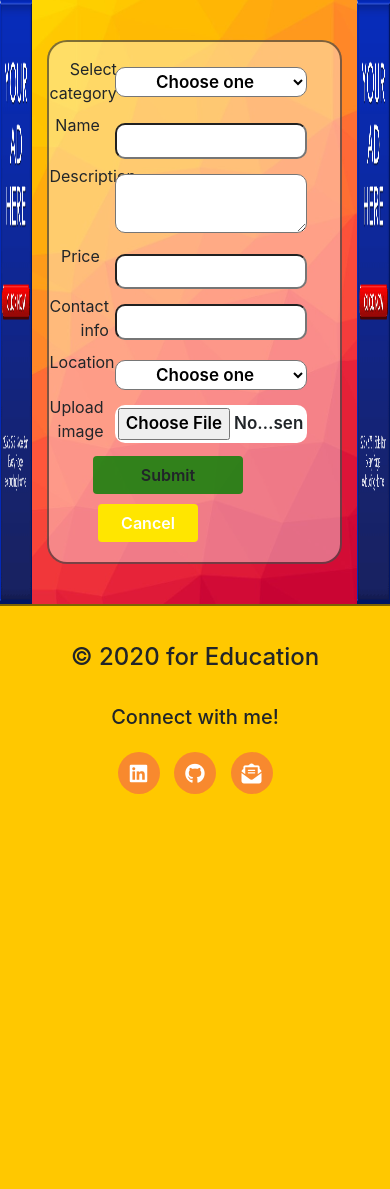
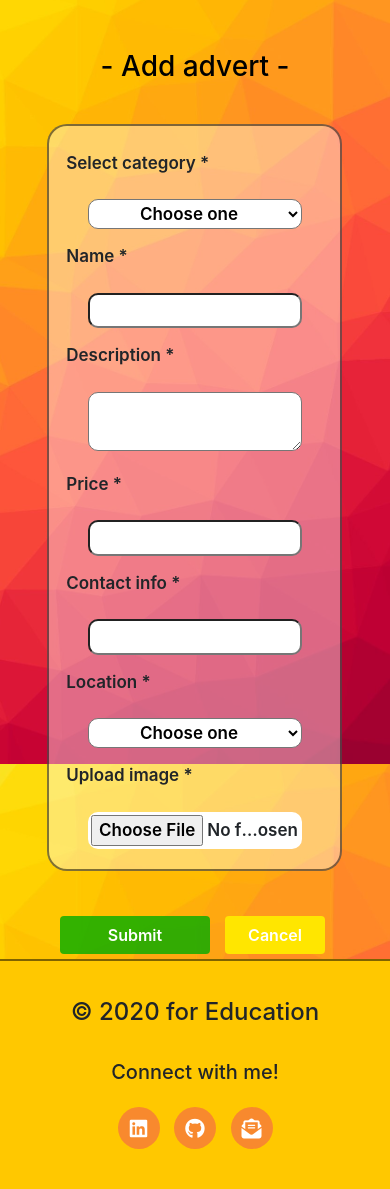
Before and after one commit to romangrubic/Snoop-Adverts-Flask, a Flask app: template templates/add_advert.html in a window 390 px wide. Shown: the part 80-1269 px from the top of the page. Before the commit the page ends 874 px from the top, so only its background shows below. Run offline with Flask 2, Linux system fonts and the light colour scheme; the template is opened without the code that fills it, so the values that code supplies are empty; some libraries are stand-ins or nearby versions.

Commit message:
Add advert page fully responsvie and tested on phone

```diff
--- a/static/css/style.css
+++ b/static/css/style.css
@@ -193,16 +193,17 @@ margin:0;
 }
 .edit-btn{
     color: white;
-    width: 100px;
+    width: 150px;
     margin: 5px;
     font-weight: 600;
     background-color: rgb(86, 164, 253);
 }
 .btn-submit{
+    color:white;
     width: 150px;
     margin: 5px;
     font-weight: 600;
-    background-color: rgba(0, 128, 0, 0.8)
+    background-color: rgba(0, 173, 0, 0.8)
 }
 .btn-cancel{
     color: white;
--- a/templates/add_advert.html
+++ b/templates/add_advert.html
@@ -1,18 +1,19 @@
 {% extends 'base.html'%} {% block content %}
 <div class="container-fluid">
 	<div class="row">
-		<div class="col-1 no-padding">
+		<div class="d-none d-md-block col-md-1 no-padding">
 			<img src="{{url_for('static', filename='images/background/side_ad.png')}}" width="100%" height="100%" alt="side-advert" display>
 		</div>
-			<div class="col-10">
+			<div class="offset-1 col-10 offset-md-0 col-md-10">
 				<div class="add-advert-page">
+                <h3 class="text-center edit-header"> - Add advert -</h3>
 					<div class="add-advert-form">
 						<form action="{{ url_for('insert_advert') }}" method="POST" enctype="multipart/form-data">
 							<div class="row">
-								<div class="col-3 text-right">
-									<label for="category_name">Select category</label>
+								<div class="offset-1 col-10 offset-md-0 col-md-4 text-md-right">
+									<label for="category_name">Select category *</label>
 								</div>
-								<div class="col-9 inputs">
+								<div class="offset-2 col-10 offset-md-0 col-md-8 inputs">
 									<select class="input-field add-inputs" id="category" name="category_name" required>
                         <option value="" disabled selected>Choose one</option>
 						{% for cat in categories %}
@@ -22,42 +23,42 @@
 								</div>
 							</div>
 							<div class="row">
-								<div class="col-3 text-right">
-									<label>Name</label>
+								<div class="offset-1 col-10 offset-md-0 col-md-4 text-md-right">
+									<label>Name *</label>
 								</div>
-								<div class="col-9 inputs">
+								<div class="offset-2 col-10 offset-md-0 col-md-8 inputs">
 									<input class="add-inputs" id="advert_name" name="advert_name" type="text" required maxlength="9"/>
             </div>
 								</div>
 								<div class="row">
-									<div class="col-3 text-right">
-										<label>Description</label>
+									<div class="offset-1 col-10 offset-md-0 col-md-4 text-md-right">
+										<label>Description *</label>
 									</div>
-									<div class="col-9 inputs">
+									<div class="offset-2 col-10 offset-md-0 col-md-8 inputs">
 										<textarea class="add-inputs" id="advert_description" name="advert_description" required></textarea>
 									</div>
 								</div>
 								<div class="row">
-									<div class="col-3 text-right">
-										<label>Price</label>
+									<div class="offset-1 col-10 offset-md-0 col-md-4 text-md-right">
+										<label>Price *</label>
 									</div>
-									<div class="col-9 inputs">
+									<div class="offset-2 col-10 offset-md-0 col-md-8 inputs">
 										<input class="add-inputs" id="price" name="price" type="number" min="0" max="99999" required>
                 </div>
 									</div>
 									<div class="row">
-										<div class="col-3 text-right">
-											<label>Contact info</label>
+										<div class="offset-1 col-10 offset-md-0 col-md-4 text-md-right">
+											<label>Contact info *</label>
 										</div>
-										<div class="col-9 inputs">
+										<div class="offset-2 col-10 offset-md-0 col-md-8 inputs">
 											<input class="add-inputs" id="contact_info" name="contact_info" required>
                     </div>
 										</div>
 										<div class="row">
-											<div class="col-3 text-right">
-												<label>Location</label>
+											<div class="offset-1 col-10 offset-md-0 col-md-4 text-md-right">
+												<label>Location *</label>
 											</div>
-											<div class="col-9 inputs">
+											<div class="offset-2 col-10 offset-md-0 col-md-8 inputs">
 												<select class="input-field add-inputs" id="location" name="location" required>
                                 <option value="" disabled selected>Choose one</option>
 						            {% for county in counties %}
@@ -67,24 +68,23 @@
 											</div>
 										</div>
 										<div class="row">
-											<div class="col-3 text-right">
-												<label for="advert_image">Upload image</label>
+											<div class="offset-1 col-10 offset-md-0 col-md-4 text-md-right">
+												<label for="advert_image">Upload image *</label>
 											</div>
-											<div class="col-9 inputs">
+											<div class="offset-2 col-10 offset-md-0 col-md-8 inputs">
 												<input class="add-inputs" type="file" id="advert_image" name="advert_image" accept="image/*" required>
                         </div>
 											</div>
-											<div class="row">
-												<div class="offset-4 col-8">
+                                            </div>
+											<div class="row offset-md-1 justify-content-center">
 													<button type="submit" class="btn btn-submit">Submit</button>
 													<a href="{{url_for('home')}}" class="btn btn-cancel">Cancel</a>
-												</div>
 											</div>
 						</form>
-					</div>
+
 				</div>
 			</div>
-			<div class="col-1 no-padding">
+			<div class="d-none d-md-block col-md-1 no-padding">
 				<img src="{{url_for('static', filename='images/background/side_ad.png')}}" width="100%" height="100%" alt="side-advert" display>
 		</div>
 			</div>
```
Also changed, not shown: templates/edit_advert.html (+5 -5 lines).
